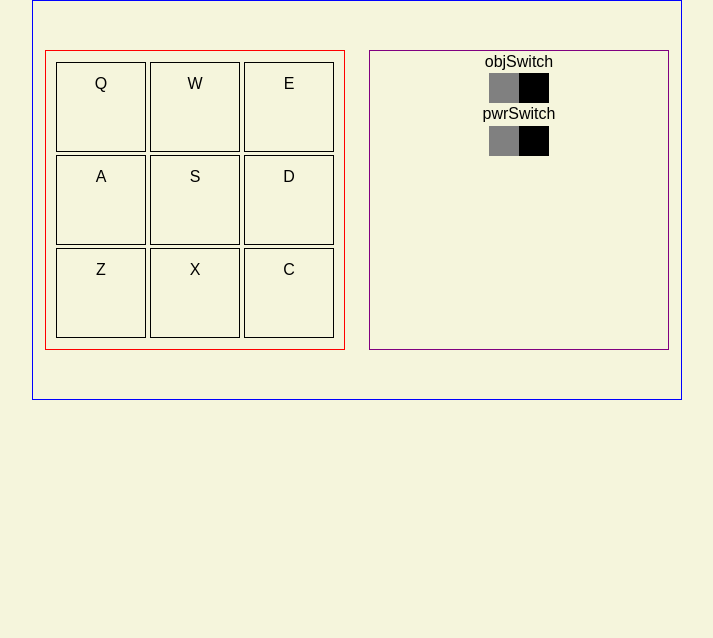
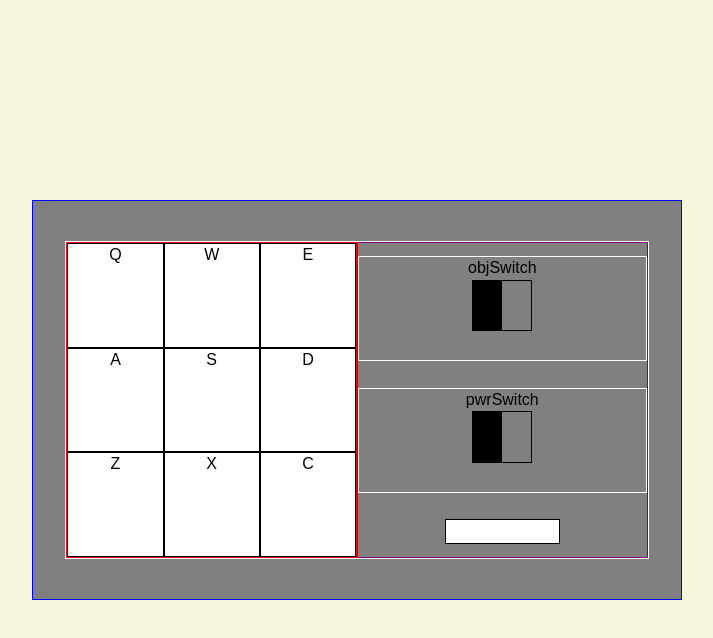
Before and after one commit to Tyler-Oliver/drum-machine, a React (Create React App) app: page / in a window 1280 px wide. Shown: the top 638 px of the page, without its empty margins (283-996 px from the left). Built offline with nearby package versions, Linux system fonts and the light colour scheme.

Commit message:
initial commit

```diff
--- a/src/App.js
+++ b/src/App.js
@@ -47,32 +47,33 @@ export default class App extends Component {
 
   //render
   render() {
-    console.log(this.state.power);
     return (
-      <div className="App">
+      <div className="app">
+        <div id="my-container">
           <DrumPad
             currentObj={this.state.currentObj}
             power={this.state.power}
             updateDisplay={this.displaySoundName}
           />
 
-        <div className="controlPad">
-          <div className="objSwitch">
+          <div id="control-pad">
+            <div id="objSwitch" className="my-switch">
               <p>objSwitch</p>
               <label className="switch" onChange={this.objSwitch}>
                 <input type="checkbox" />
                 <span className="slider"></span>
               </label>
             </div>
-          <div className="pwrSwitch">
+            <div id="pwrSwitch" className="my-switch">
               <p>pwrSwitch</p>
               <label className="switch" onChange={this.pwrSwitch}>
                 <input type="checkbox" />
                 <span className="slider"></span>
               </label>
             </div>
-          <div className="display">
+            <div id="display">
               <p>{this.state.display}</p>
+            </div>
           </div>
         </div>
       </div>
--- a/src/Drum.js
+++ b/src/Drum.js
@@ -3,7 +3,6 @@ import React, { Component } from "react";
 export default class Drum extends Component {
   constructor(props) {
     super(props);
-
     this.playSound = this.playSound.bind(this);
     this.handleKeyDown = this.handleKeyDown.bind(this);
     this.componentDidMount = this.componentDidMount.bind(this);
@@ -19,7 +18,6 @@ export default class Drum extends Component {
   }
 
   handleKeyDown(e) {
-    console.log(e.keyCode);
     if (e.keyCode === this.props.keyCode) {
       this.playSound();
     }
@@ -34,7 +32,11 @@ export default class Drum extends Component {
 
   render() {
     return (
-      <div className="drum" id={this.props.keyTrigger} onClick={this.playSound}>
+      <div
+        className="inner-drum"
+        id={this.props.keyTrigger}
+        onClick={this.playSound}
+      >
         <audio
           className="sound"
           id={this.props.soundId}
--- a/src/DrumPad.js
+++ b/src/DrumPad.js
@@ -5,7 +5,7 @@ export default class DrumPad extends Component {
   render() {
     let drumPad = this.props.currentObj.map((currentVal, i, drumPadArr) => {
       return (
-        <div key={drumPadArr[i].id}>
+        <div className="drum" key={drumPadArr[i].id}>
           <Drum
             keyCode={drumPadArr[i].keyCode}
             keyTrigger={drumPadArr[i].keyTrigger}
@@ -17,6 +17,6 @@ export default class DrumPad extends Component {
         </div>
       );
     });
-    return <div className="drumPad">{drumPad}</div>;
+    return <div id="drum-pad">{drumPad}</div>;
   }
 }
--- a/src/styles.scss
+++ b/src/styles.scss
@@ -1,60 +1,89 @@
 * {
+  font-size: 16px;
   box-sizing: border-box;
   padding: 0;
   margin: 0;
 }
 
-.App {
+body, html {
+  display: flex;
+  flex-direction: column;
+  justify-content: center;
+  font-family: Arial, Helvetica, sans-serif;
+  font-size: 16px;
+  font-weight: normal;
+  line-height: 1.4em;
+  height: 100vh;
+  width: 100%;
+  background-color: beige;
+}
+
+.app {
+  display: flex;
+  flex-direction: column;
+  justify-content: center;
   font-family: sans-serif;
   text-align: center;
   margin: 0 auto;
   height: 400px;
   width: 650px;
+  border: 1px solid blue;
+  background-color: gray;
+
+  #my-container {
     display: flex;
     justify-content: space-around;
     align-items: center;
-  border: 1px solid blue;
-}
+    height: 80%;
+    width: 90%;
+    margin: 0 auto;
+    border: 1px solid white;
 
-body {
-  height: 100vh;
-  font-family: Arial, Helvetica, sans-serif;
-  font-size: 16px;
-  font-weight: normal;
-  line-height: 1.4em;
-  background-color: beige;
-}
-
-.drumPad {
+  #drum-pad {
     display: flex;
     flex-flow: row wrap;
     justify-content: space-between;
     align-items: center;
-  padding: 10px;
-  height: 300px;
-  width: 300px;
+    height: 100%;
+    width: 50%;
     border: 1px solid red;
+
+    .drum {
+      height: calc(100%/3);
+      width: calc(100%/3);
+      margin: 0;
+      padding: 0;
+      cursor: pointer;
+      border: 1px solid black;
+      background-color: white;
+
+      .inner-drum {
+        height: 100%;
+        width: 100%;
+      }
+    }
   }
 
-.drum {
-  padding: 10px;
-  height: 90px;
-  width: 90px;
-  cursor: pointer;
-  border: 1px solid black;
-}
+  #control-pad {
+    display: flex;
+    flex-direction: column;
+    justify-content: space-around;
+    border: 1px solid purple;
+    height: 100%;
+    width: 50%;
 
-.controlPad {
-  border: 1px solid purple;
-  height: 300px;
-  width: 300px;
-}
+    .my-switch {
+      height: calc(100%/3);
+      width: 100%;
+      margin: 0 auto;
+      border: 1px solid white;
 
       .switch {
         position: relative;
         display: inline-block;
-  height: 30px;
+        height: 50%;
         width: 60px;
+        border: 1px solid black;
 
         input {
           opacity: 0;
@@ -69,7 +98,7 @@ body {
           left: 0;
           bottom: 0;
           right: 0;
-    background-color: black;
+          background-color: gray;
         }
 
         .slider:before {
@@ -80,10 +109,20 @@ body {
           left: 0px;
           bottom: 0px;
           transition: .5s;
-    background-color: gray;
+          background-color: black;
         }
 
         input:checked + .slider:before {
           transform: translateX(100%);
         }
     }
+    }
+    #display {
+      background-color: white;
+      width: 40%;
+      margin: 0 auto;
+      border: 1px solid black;
+    }
+  }
+}
+}
```
Lines whose indentation alone changed are shown as unchanged.
